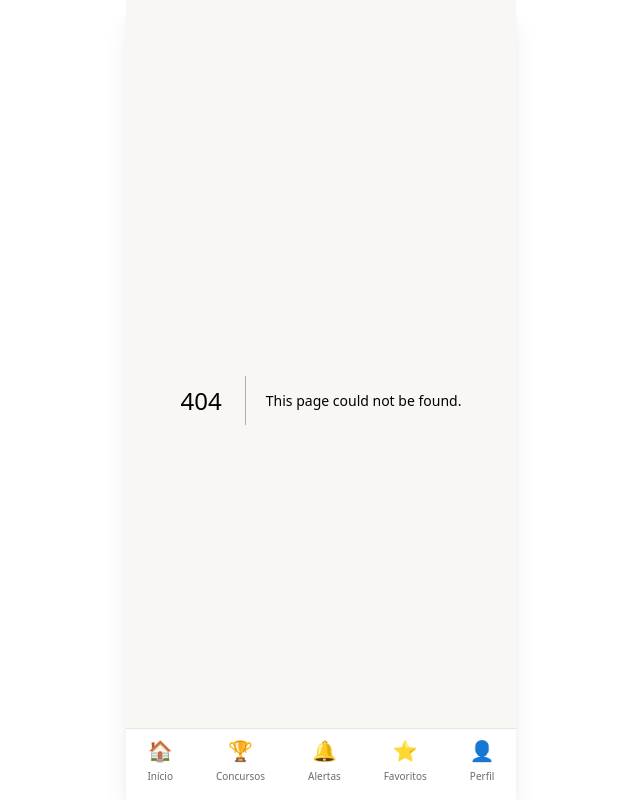
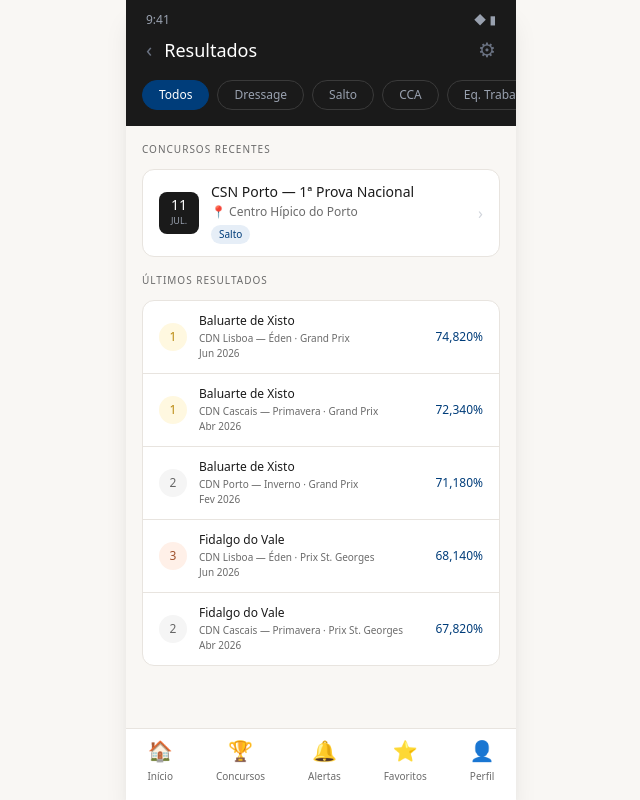
Before and after one commit to vascogameiroramires-ctrl/fep-app, a Next.js app: page /resultados in a window 1280 px wide. Before the commit this address had no page. Shown: the whole page, without its empty margins (319-959 px from the left). Built offline with nearby package versions, Linux system fonts and the light colour scheme.

Commit message:
pagina resultados

```diff
--- a/app/page.tsx
+++ b/app/page.tsx
@@ -56,7 +56,7 @@ export default function Home() {
             { href: "/rankings", icon: "📊", label: "Rankings", bg: "bg-[#e6eef7]" },
             { href: "/clubes", icon: "🏛️", label: "Clubes", bg: "bg-[#e8f0e8]" },
             { href: "/concursos", icon: "📅", label: "Calendário", bg: "bg-[#f0ece6]" },
-            { href: "/concursos", icon: "📈", label: "Resultados", bg: "bg-[#e8f0e8]" },
+            { href: "/resultados", icon: "📈", label: "Resultados", bg: "bg-[#e8f0e8]" },
             { href: "/noticias", icon: "📰", label: "Notícias", bg: "bg-[#f0ece6]" },
           ].map((item) => (
             <Link key={item.label} href={item.href} className="flex flex-col items-center gap-1.5">
--- /dev/null
+++ b/app/resultados/page.tsx
@@ -0,0 +1,99 @@
+import Link from "next/link";
+import { cavalos, concursos } from "@/data/dados";
+
+export default function Resultados() {
+  const todosResultados = cavalos.flatMap((c) =>
+    c.resultados.map((r) => ({ ...r, cavalo: c.nome, cavaloId: c.id, disciplina: c.disciplina }))
+  );
+
+  return (
+    <main className="pb-24">
+
+      {/* Status bar */}
+      <div className="bg-[#1a1a1a] px-5 pt-3 pb-2 flex justify-between items-center">
+        <span className="text-xs text-gray-400">9:41</span>
+        <span className="text-xs text-gray-400">◆ ▮</span>
+      </div>
+
+      {/* Header */}
+      <div className="bg-[#1a1a1a] px-5 pb-4 flex justify-between items-center">
+        <div className="flex items-center gap-3">
+          <Link href="/" className="text-gray-500 text-xl">‹</Link>
+          <h1 className="text-white text-lg font-medium">Resultados</h1>
+        </div>
+        <span className="text-gray-500 text-xl">⚙</span>
+      </div>
+
+      {/* Filtros */}
+      <div className="bg-[#1a1a1a] px-4 pb-4 flex gap-2 overflow-x-auto">
+        {["Todos", "Dressage", "Salto", "CCA", "Eq. Trabalho"].map((f, i) => (
+          <button key={f} className={`flex-shrink-0 px-4 py-1.5 rounded-full text-xs font-medium border ${
+            i === 0 ? "bg-[#003d7a] border-[#003d7a] text-white" : "border-[#3a3a3a] text-gray-400"
+          }`}>
+            {f}
+          </button>
+        ))}
+      </div>
+
+      {/* Concursos recentes */}
+      <div className="px-4 pt-4">
+        <p className="text-[10px] font-medium text-[#6b6b6b] uppercase tracking-widest mb-3">
+          Concursos recentes
+        </p>
+        <div className="flex flex-col gap-2 mb-4">
+          {concursos.filter((c) => !c.inscricoesAbertas).map((c) => {
+            const dia = new Date(c.data).getDate();
+            const mes = new Date(c.data).toLocaleString("pt-PT", { month: "short" });
+            return (
+              <Link key={c.id} href={`/concursos/${c.id}`}>
+                <div className="bg-white border border-[#e8e4df] rounded-xl px-4 py-3 flex items-center gap-3">
+                  <div className="min-w-[40px] bg-[#1a1a1a] rounded-lg py-1.5 flex flex-col items-center flex-shrink-0">
+                    <span className="text-white text-sm font-medium leading-none">{dia}</span>
+                    <span className="text-gray-400 text-[9px] uppercase mt-0.5">{mes}</span>
+                  </div>
+                  <div className="flex-1">
+                    <p className="text-sm font-medium text-[#1a1a1a]">{c.nome}</p>
+                    <p className="text-xs text-[#6b6b6b] mt-0.5">📍 {c.local}</p>
+                    <span className="inline-block mt-1 text-[10px] px-2 py-0.5 rounded-full bg-[#e6eef7] text-[#003d7a] font-medium">
+                      {c.disciplina}
+                    </span>
+                  </div>
+                  <span className="text-gray-300">›</span>
+                </div>
+              </Link>
+            );
+          })}
+        </div>
+      </div>
+
+      {/* Últimos resultados */}
+      <div className="px-4">
+        <p className="text-[10px] font-medium text-[#6b6b6b] uppercase tracking-widest mb-3">
+          Últimos resultados
+        </p>
+        <div className="bg-white border border-[#e8e4df] rounded-xl overflow-hidden mb-4">
+          {todosResultados.map((r, i) => (
+            <Link key={i} href={`/cavalos/${r.cavaloId}`}>
+              <div className={`flex items-center gap-3 px-4 py-3 ${i < todosResultados.length - 1 ? "border-b border-[#e8e4df]" : ""}`}>
+                <div className={`w-7 h-7 rounded-full flex items-center justify-center text-xs font-medium flex-shrink-0 ${
+                  r.posicao === 1 ? "bg-[#fff8e0] text-[#b8860b]" :
+                  r.posicao === 2 ? "bg-[#f5f5f5] text-[#666]" :
+                  "bg-[#fff0e8] text-[#a0522d]"
+                }`}>
+                  {r.posicao}
+                </div>
+                <div className="flex-1">
+                  <p className="text-xs font-medium text-[#1a1a1a]">{r.cavalo}</p>
+                  <p className="text-[10px] text-[#6b6b6b] mt-0.5">{r.concurso} · {r.prova}</p>
+                  <p className="text-[10px] text-[#6b6b6b]">{r.data}</p>
+                </div>
+                <span className="text-xs font-medium text-[#003d7a]">{r.pontuacao}</span>
+              </div>
+            </Link>
+          ))}
+        </div>
+      </div>
+
+    </main>
+  );
+}
```
